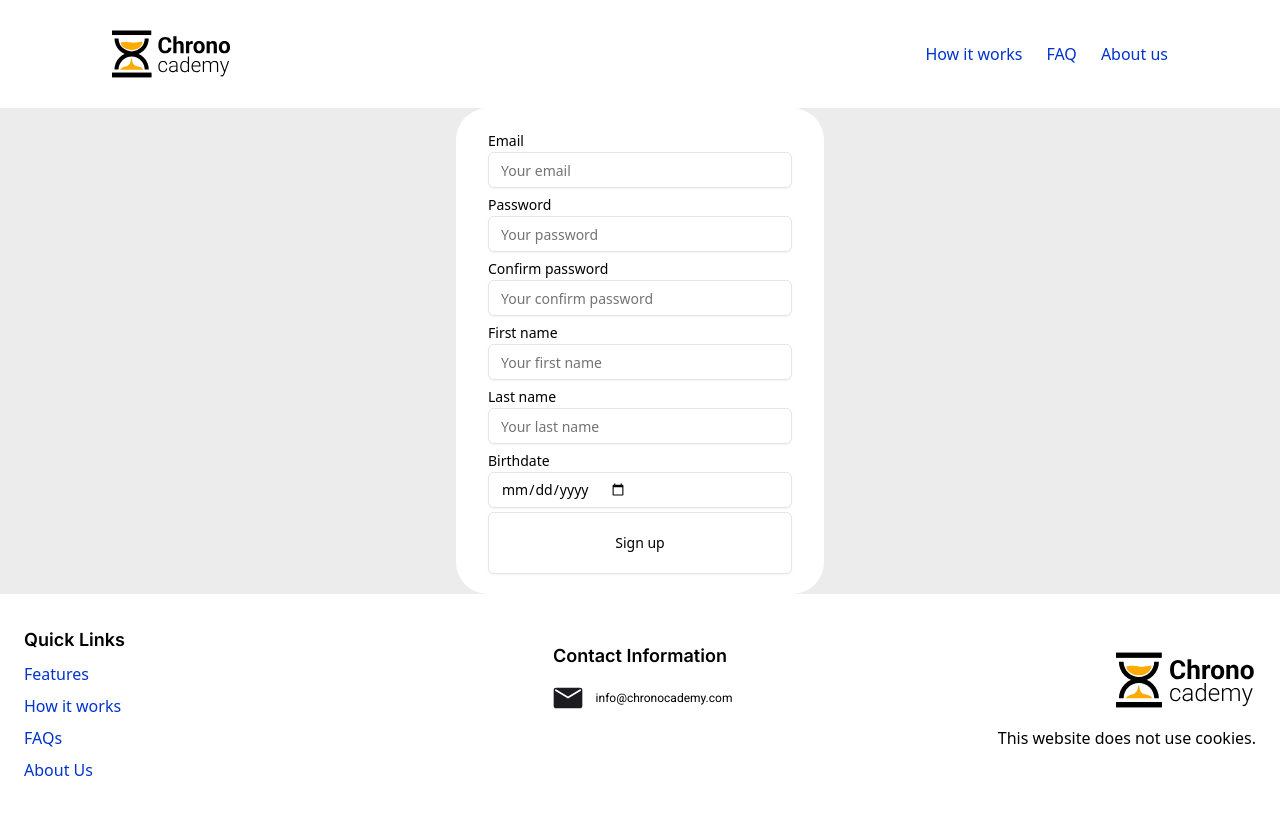
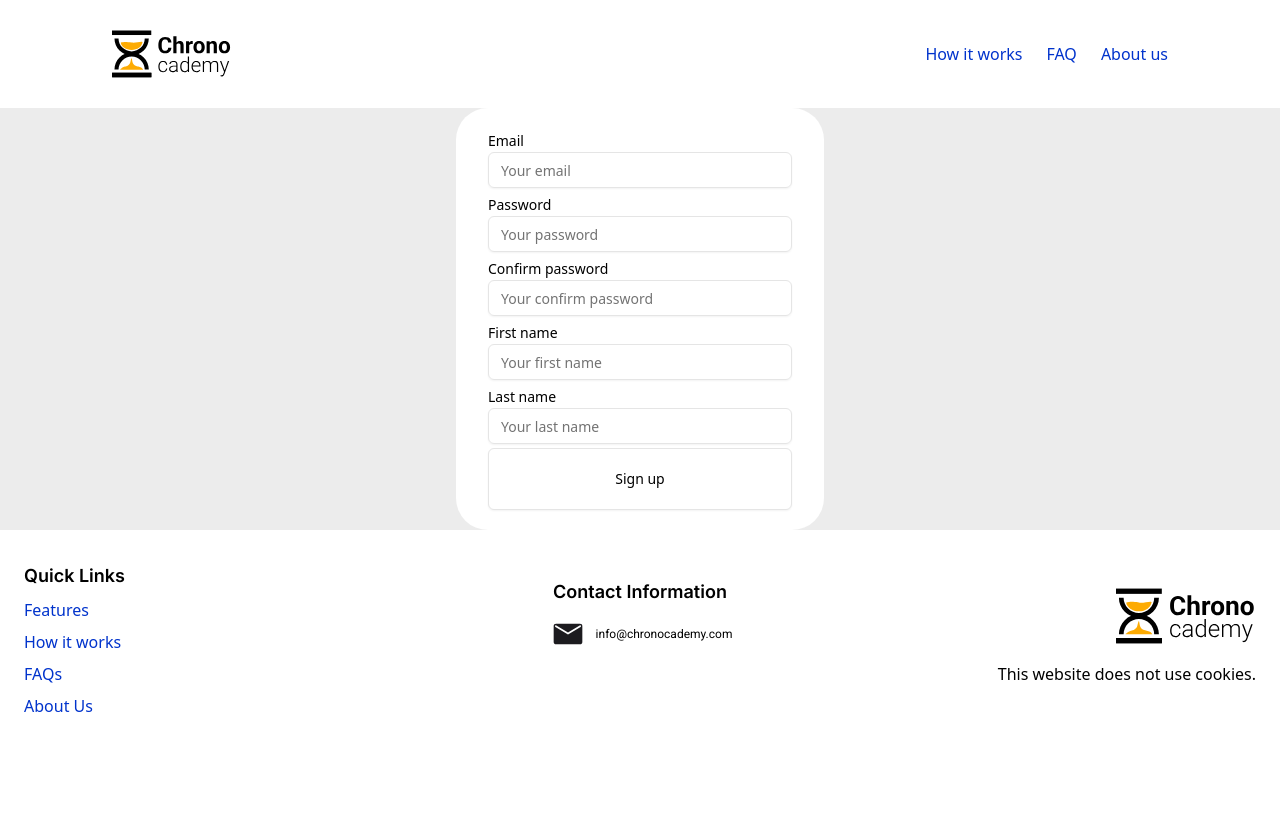
Before and after one commit to juaninicolai/chronocademy, a Next.js app: page /signup in a window 1280 px wide. Shown: the top 814 px of the page. Built offline with nearby package versions, Linux system fonts and the light colour scheme.

Commit message:
feat: remove birthdate data field

```diff
--- a/app/api/auth/signup/route.ts
+++ b/app/api/auth/signup/route.ts
@@ -14,14 +14,12 @@ const RequestBodySchema = Yup.object({
   password: Yup.string().password().required(),
   firstName: Yup.string().required(),
   lastName: Yup.string().required(),
-  birthdate: Yup.string().required(),
 });
 
 type User = {
   email: string;
   firstName: string;
   lastName: string;
-  birthdate: Date;
 };
 
 export async function POST(req: NextRequest) {
@@ -56,7 +54,6 @@ export async function POST(req: NextRequest) {
         password: hashedPassword,
         first_name: signUpDto.firstName,
         last_name: signUpDto.lastName,
-        birthdate: signUpDto.birthdate,
         created_at: new Date(),
         updated_at: new Date(),
       })
@@ -80,7 +77,6 @@ export async function POST(req: NextRequest) {
     email: dbUser.email,
     firstName: dbUser.first_name,
     lastName: dbUser.last_name,
-    birthdate: dbUser.birthdate,
   };
 
   return NextResponse.json(user, { status: 201 });
--- a/app/database/types.ts
+++ b/app/database/types.ts
@@ -12,7 +12,6 @@ export type Generated<T> = T extends ColumnType<infer S, infer I, infer U>
 export type Timestamp = ColumnType<Date, Date | string>;
 
 export interface Users {
-  birthdate: Timestamp;
   created_at: Timestamp;
   email: string;
   first_name: string;
--- a/app/signup/signup.tsx
+++ b/app/signup/signup.tsx
@@ -22,7 +22,6 @@ const formSchema = z
     confirmPassword: z.custom(),
     firstName: z.string(),
     lastName: z.string(),
-    birthdate: z.string(),
   })
   .refine(
     (values) => {
@@ -51,7 +50,6 @@ export default function SignupPage() {
         password: values.password,
         firstName: values.firstName,
         lastName: values.lastName,
-        birthdate: values.birthdate,
       }),
     });
 
@@ -150,20 +148,6 @@ export default function SignupPage() {
             )}
           />
 
-          <FormField
-            control={form.control}
-            name="birthdate"
-            render={({ field }) => (
-              <FormItem className="space-y-0">
-                <FormLabel>Birthdate</FormLabel>
-                <FormControl>
-                  <Input type="date" {...field} />
-                </FormControl>
-                <FormMessage />
-              </FormItem>
-            )}
-          />
-
           <Button
             className="w-full min-h-[62px]"
             variant="outline"
```
